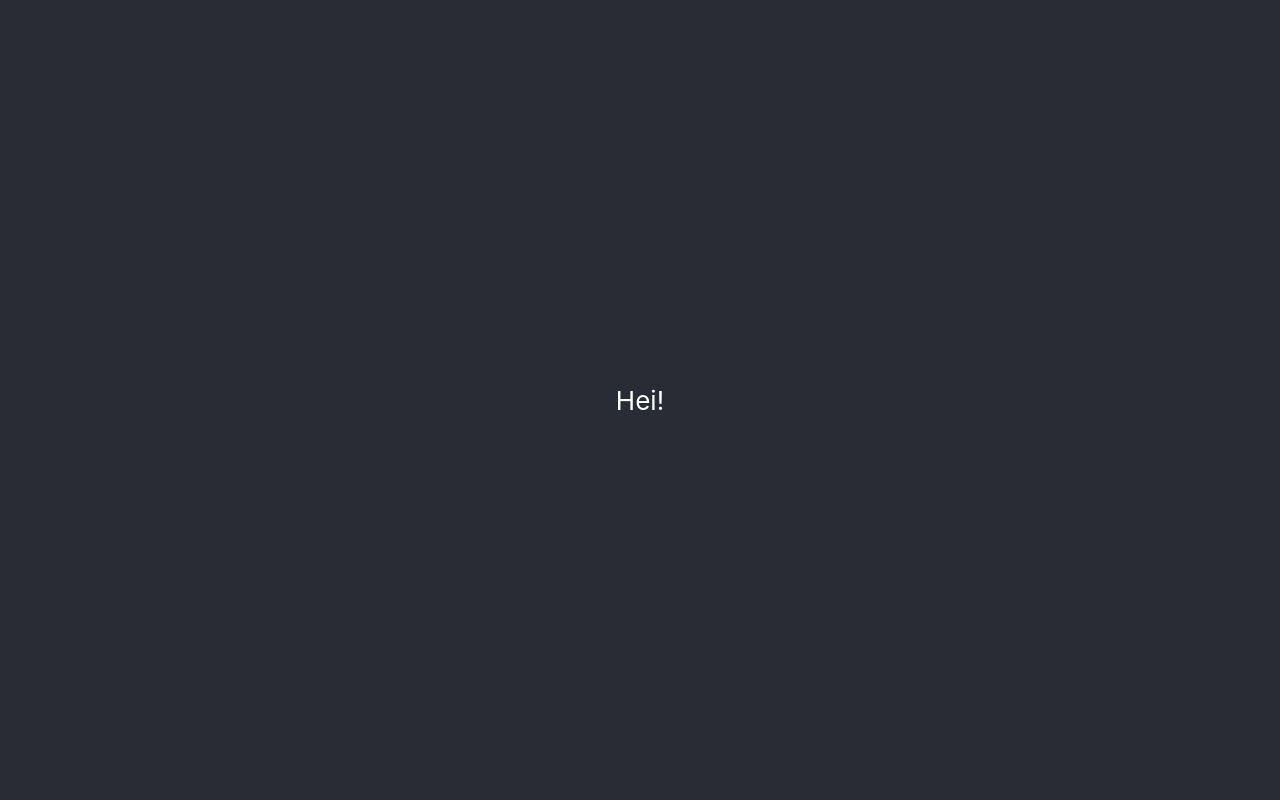
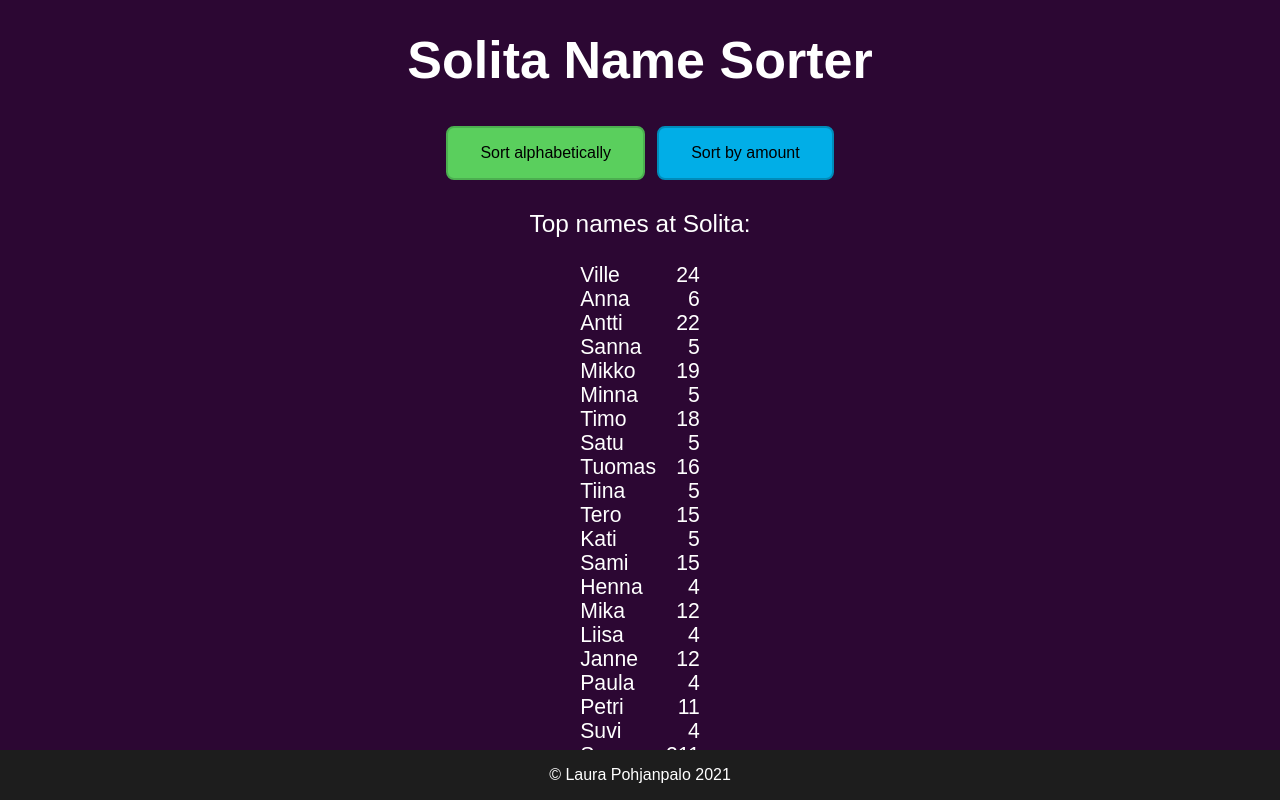
Before and after one commit to lapohjan/nimikone, a React (Create React App) app: page / in a window 1280 px wide. Built offline with nearby package versions, Linux system fonts and the light colour scheme.

Commit message:
add missing content to appjs and footer from merge

```diff
--- /dev/null
+++ b/public/names.json
@@ -0,0 +1,84 @@
+{
+    "names": [
+      {
+        "name": "Ville",
+        "amount": 24
+      },
+      {
+        "name": "Anna",
+        "amount": 6
+      },
+      {
+        "name": "Antti",
+        "amount": 22
+      },
+      {
+        "name": "Sanna",
+        "amount": 5
+      },
+      {
+        "name": "Mikko",
+        "amount": 19
+      },
+      {
+        "name": "Minna",
+        "amount": 5
+      },
+      {
+        "name": "Timo",
+        "amount": 18
+      },
+      {
+        "name": "Satu",
+        "amount": 5
+      },
+      {
+        "name": "Tuomas",
+        "amount": 16
+      },
+      {
+        "name": "Tiina",
+        "amount": 5
+      },
+      {
+        "name": "Tero",
+        "amount": 15
+      },
+      {
+        "name": "Kati",
+        "amount": 5
+      },
+      {
+        "name": "Sami",
+        "amount": 15
+      },
+      {
+        "name": "Henna",
+        "amount": 4
+      },
+      {
+        "name": "Mika",
+        "amount": 12
+      },
+      {
+        "name": "Liisa",
+        "amount": 4
+      },
+      {
+        "name": "Janne",
+        "amount": 12
+      },
+      {
+        "name": "Paula",
+        "amount": 4
+      },
+      {
+        "name": "Petri",
+        "amount": 11
+      },
+      {
+        "name": "Suvi",
+        "amount": 4
+      }
+    ]
+  }
--- a/src/App.css
+++ b/src/App.css
@@ -1,38 +1,139 @@
+html {
+  scroll-behavior: smooth;
+  height: 100%;
+}
+
+* {
+  margin: 0;
+  padding: 0;
+  box-sizing: border-box;
+}
+
+body {
+  font-family: "Work Sans", sans-serif;
+  background: #f4f4f4;
+  background: #2c0733;
+}
+
 .App {
   text-align: center;
-}
-
-.App-logo {
-  height: 40vmin;
-  pointer-events: none;
-}
-
-@media (prefers-reduced-motion: no-preference) {
-  .App-logo {
-    animation: App-logo-spin infinite 20s linear;
-  }
+  min-height: calc(100vh - 70px);
 }
 
 .App-header {
-  background-color: #282c34;
-  min-height: 100vh;
+  min-height: 15vh;
   display: flex;
   flex-direction: column;
   align-items: center;
   justify-content: center;
   font-size: calc(10px + 2vmin);
-  color: white;
+  color: #ffff;
+  background: #2c0733;
 }
 
-.App-link {
-  color: #61dafb;
+.App-main {
+  display: flex;
+  flex-direction: column;
+  align-items: center;
+  justify-content: center;
+  font-size: calc(10px + 1.8vmin);
+  color: #ffff;
+  background: #2c0733;
 }
 
-@keyframes App-logo-spin {
-  from {
-    transform: rotate(0deg);
+.App-names {
+  padding-top: calc(10px + 1.8vmin);
+  padding-bottom: calc(10px + 1.8vmin);
+  align-items: center;
+  justify-content: center;
+  font-size: calc(10px + 1.8vmin);
+  color: #ffff;
+  background: #2c0733;
+}
+
+.App-buttons {
+  display: flex;
+  flex-direction: row;
+}
+
+@media only screen and (max-width: 600px) {
+  .App-buttons {
+    flex-direction: column;
   }
-  to {
-    transform: rotate(360deg);
+  .App-header {
+    min-height: 10vh;
   }
 }
+
+@media only screen and (min-width: 700px) {
+  .App-main {
+    font-size: calc(10px + 1.4vmin);
+  }
+}
+
+/* Button styling based on www.w3schools.com/css/css3_buttons.asp */
+
+button {
+  background-color: #4CAF50; /* Green */
+  border: none;
+  color: #ffff;
+  padding: 16px 32px;
+  text-align: center;
+  text-decoration: none;
+  display: inline-block;
+  font-size: 16px;
+  margin: 6px 6px;
+  transition-duration: 0.4s;
+  cursor: pointer;
+  border-radius: 8px;
+}
+
+.button1 {
+  background-color:#5acf5d;
+  color:#000000;
+  border: 2px solid #4CAF50;
+}
+
+.button1:hover {
+  background-color: #4CAF50;
+  color: #ffff;
+}
+
+.button2 {
+  background-color: #01aee7;
+  color:#000000;
+  border: 2px solid #008CBA;
+}
+
+.button2:hover {
+  background-color: #b9d3db;
+  color: #ffff;
+}
+
+.td-name {
+  text-align: left;
+  padding-right: 10px;
+}
+
+.td-amount {
+  text-align: right;
+}
+
+#sum-p {
+  font-weight: bold;
+}
+
+
+.App-footer{
+  background:#1d1d1d;
+  color: #ffff;
+  margin-top: 1rem;
+  padding: 1rem;
+  position: fixed;
+  bottom: 0;
+  left: 0;
+  width: 100%;
+  height: 50px;
+  justify-content: center;
+  align-items: center;
+}
--- a/src/App.js
+++ b/src/App.js
@@ -1,16 +1,13 @@
-import React from 'react'
-import './App.css';
+import React from "react";
+import Search from "./Search/Search";
+import Footer from "./Footer/Footer";
+import "./App.css";
 
 function App() {
-
-
   return (
     <div className="App">
-      <header className="App-header">
-        <p>
-         Hei!
-        </p>
-      </header>
+        <Search />
+        <Footer />
     </div>
   );
 }
--- /dev/null
+++ b/src/Footer/Footer.js
@@ -0,0 +1,8 @@
+import React from "react";
+
+const Footer = () => (
+  <div className="App-footer">
+    <p>&copy; Laura Pohjanpalo 2021</p>
+  </div>
+)
+export default Footer;
```
Also changed, not shown: 1 other file (tests, documents, lock files or other folders).
